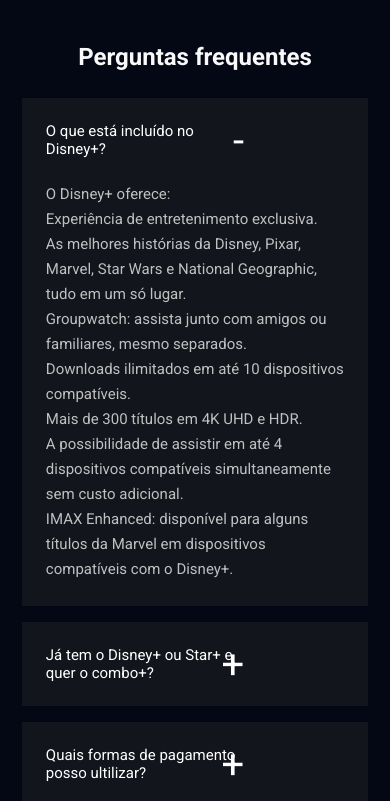
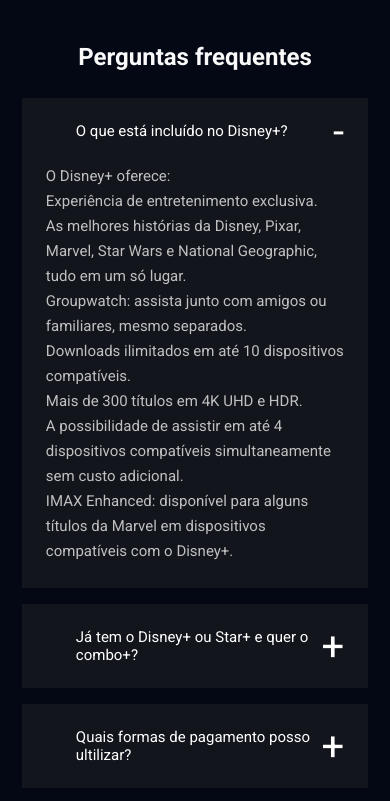
Before and after one commit to gabrielquiri/clone_disneyplus, a website: page index.html in a window 390 px wide. Shown: the part 4554-5355 px from the top of the page. Drawn offline with nearby package versions, Linux system fonts and the light colour scheme; files that its build step writes are made by us from their sources; files whose address does not match are found by name.

Commit message:
alteração

```diff
--- a/src/styles/_faq.scss
+++ b/src/styles/_faq.scss
@@ -21,7 +21,7 @@
 
                 @media (max-width: 767px) {
                     font-size: 15px;
-                    margin-right: 100px;
+                    margin-left: 30px;
                 }
 
                 &::after {
```
